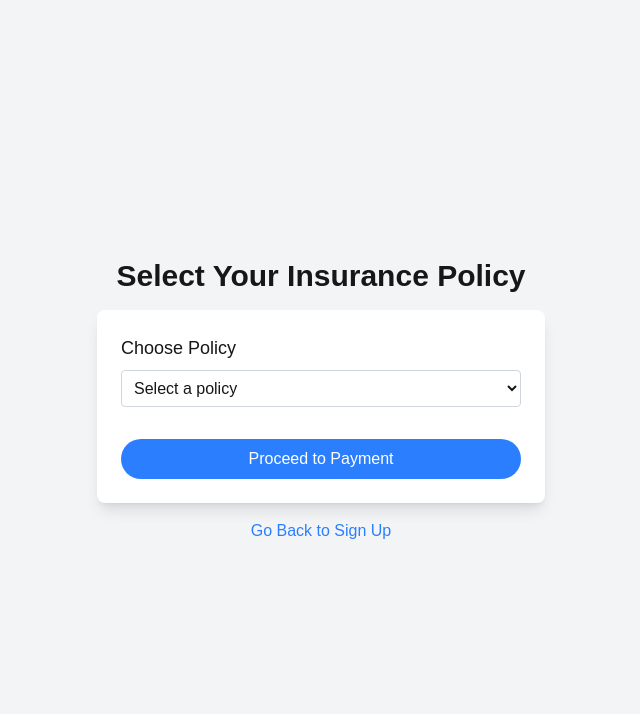
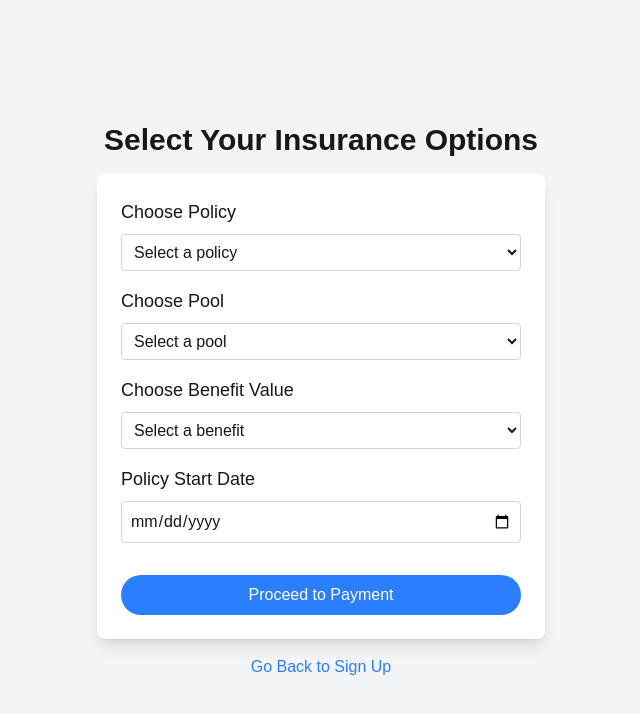
Before and after one commit to Hybern8/P2P, a Next.js app: page /policy in a window 1280 px wide. Shown: the top 714 px of the page, without its empty margins (319-959 px from the left). Built offline with nearby package versions, Linux system fonts and the light colour scheme.

Commit message:
updates across a few scripts

```diff
--- a/src/pages/api/getUserData.js
+++ b/src/pages/api/getUserData.js
@@ -30,7 +30,7 @@ export default async function handler(req, res) {
     const result = await pool.request()
       .input('userId', sql.Int, userId)
       .query(`
-        SELECT id, name, email, policy, premium, claimStatus
+        SELECT id, name, email, policy, premium, claimStatus, pool, benefit, startDate
         FROM Users
         WHERE id = @userId
       `);
--- a/src/pages/api/setPolicy.js
+++ b/src/pages/api/setPolicy.js
@@ -19,43 +19,60 @@ export default async function handler(req, res) {
   }
 
   const cookies = req.headers.cookie ? parse(req.headers.cookie) : {};
-  const userId = parseInt(cookies.auth_token, 10); // Make sure auth_token is set
+  const userId = parseInt(cookies.auth_token, 10);
 
   if (!userId) {
     return res.status(401).json({ error: 'Unauthorized: No valid auth token' });
   }
 
-  const { policy } = req.body;
+  const { policy, pool, benefit, startDate } = req.body;
+
   const validPolicies = ['basic', 'premium', 'comprehensive'];
+  const validPools = ['Car A', 'Car B', 'Car C', 'Car D'];
+  const validBenefits = ['200000', '500000', '750000', '1000000'];
 
-  if (!validPolicies.includes(policy.toLowerCase())) {
+  if (!validPolicies.includes(policy?.toLowerCase())) {
     return res.status(400).json({ error: 'Invalid policy type' });
   }
+  if (!validPools.includes(pool)) {
+    return res.status(400).json({ error: 'Invalid pool selection' });
+  }
+  if (!validBenefits.includes(benefit)) {
+    return res.status(400).json({ error: 'Invalid benefit value' });
+  }
+  if (!startDate) {
+    return res.status(400).json({ error: 'Start date is required' });
+  }
 
-  let pool;
+  let db;
 
   try {
-    pool = await sql.connect(config);
+    db = await sql.connect(config);
 
-    // Check if user exists in the database
-    const result = await pool.request()
+    const result = await db.request()
       .input('userId', sql.Int, userId)
       .input('policy', sql.VarChar, policy)
+      .input('pool', sql.VarChar, pool)
+      .input('benefit', sql.Int, benefit)
+      .input('startDate', sql.Date, startDate)
       .query(`
         UPDATE Users
-        SET policy = @policy
+        SET policy = @policy,
+            pool = @pool,
+            benefit = @benefit,
+            startDate = @startDate
         WHERE id = @userId
       `);
 
     if (result.rowsAffected[0] === 0) {
-      return res.status(404).json({ error: 'User not found or policy already set' });
+      return res.status(404).json({ error: 'User not found or not updated' });
     }
 
-    return res.status(200).json({ message: 'Policy updated successfully' });
+    return res.status(200).json({ message: 'Policy info updated successfully' });
   } catch (err) {
-    console.error('Error updating policy:', err);
-    return res.status(500).json({ error: 'Failed to update policy' });
+    console.error('Error updating user:', err);
+    return res.status(500).json({ error: 'Failed to update policy info' });
   } finally {
-    if (pool) await pool.close();
+    if (db) await db.close();
   }
 }
--- a/src/pages/dashboard.js
+++ b/src/pages/dashboard.js
@@ -1,5 +1,6 @@
 import { useState, useEffect } from 'react';
 import { useRouter } from 'next/router';
+import { Date, SmallDateTime } from 'mssql';
 
 export default function Dashboard() {
   const [userData, setUserData] = useState(null);
@@ -10,7 +11,6 @@ export default function Dashboard() {
   useEffect(() => {
     const fetchData = async () => {
       try {
-        // Fetch user data (name, policy, etc.)
         const userResponse = await fetch('/api/getUserData');
         if (userResponse.status === 401) {
           router.push('/login');
@@ -19,7 +19,6 @@ export default function Dashboard() {
         const user = await userResponse.json();
         setUserData(user);
 
-        // Fetch total contributions
         const contributionsResponse = await fetch('/api/getTotalContributions');
         const contributionsData = await contributionsResponse.json();
         setTotalContributions(contributionsData.totalContributions || 0);
@@ -41,9 +40,11 @@ export default function Dashboard() {
       <h1 className="text-3xl font-bold mb-4">Welcome, {userData.name}!</h1>
 
       <div className="w-full max-w-md bg-white p-6 rounded-lg shadow-lg mb-6">
-        <h2 className="text-2xl font-bold">Policy Details</h2>
+        <h2 className="text-2xl font-bold mb-2">Policy Details</h2>
         <p><strong>Policy Type:</strong> {userData.policy}</p>
-        <p><strong>Total Contributions:</strong> ₦{totalContributions}</p>
+        <p><strong>Pool:</strong> {userData.pool}</p>
+        <p><strong>Benefit:</strong> ₦{Number(userData.benefit).toLocaleString()}</p>
+        <p><strong>Total Contributions:</strong> ₦{totalContributions.toLocaleString()}</p>
       </div>
 
       <div className="w-full max-w-md bg-white p-6 rounded-lg shadow-lg mb-6">
--- a/src/pages/index.js
+++ b/src/pages/index.js
@@ -5,11 +5,19 @@ export default function Home() {
     <div className="flex flex-col items-center justify-center min-h-screen bg-gray-100">
       <h1 className="text-3xl font-bold mb-4">Welcome to P2P Insurance</h1>
       <p className="text-gray-600 mb-6">Providing affordable peer-to-peer life insurance.</p>
-      <Link href="/signup">
-        <button className="bg-blue-500 text-white px-6 py-2 rounded-full text-xl">
-          Sign Up Now
-        </button>
-      </Link>
+
+      <div className="flex space-x-4">
+        <Link href="/signup">
+          <button className="bg-blue-500 text-white px-6 py-2 rounded-full text-xl">
+            Sign Up
+          </button>
+        </Link>
+        <Link href="/login">
+          <button className="bg-cyan-500 text-white px-6 py-2 rounded-full text-xl">
+            Login
+          </button>
+        </Link>
+      </div>
     </div>
   );
 }
--- a/src/pages/policy.js
+++ b/src/pages/policy.js
@@ -3,61 +3,57 @@ import Link from 'next/link';
 
 export default function PolicySelection() {
   const [selectedPolicy, setSelectedPolicy] = useState('');
+  const [selectedPool, setSelectedPool] = useState('');
+  const [selectedBenefit, setSelectedBenefit] = useState('');
+  const [startDate, setStartDate] = useState('');
   const [submitted, setSubmitted] = useState(false);
   const [error, setError] = useState('');
 
-  const handlePolicyChange = (e) => {
-    setSelectedPolicy(e.target.value);
-  };
-
   const handleSubmit = async (e) => {
     e.preventDefault();
-    setError(''); // Reset error before submission
+    setError('');
 
-    if (!selectedPolicy) {
-      setError('Please select a policy before proceeding.');
+    if (!selectedPolicy || !selectedPool || !selectedBenefit || !startDate) {
+      setError('Please complete all selections including the start date.');
       return;
     }
 
     try {
-      setSubmitted(true); // Disable button during submission
-
+      setSubmitted(true);
       const response = await fetch('/api/setPolicy', {
         method: 'POST',
-        headers: {
-          'Content-Type': 'application/json',
-        },
-        body: JSON.stringify({ policy: selectedPolicy }), // Send selected policy
+        headers: { 'Content-Type': 'application/json' },
+        body: JSON.stringify({
+          policy: selectedPolicy,
+          pool: selectedPool,
+          benefit: selectedBenefit,
+          startDate
+        }),
       });
 
-      const data = await response.json(); // Get the response data
+      const data = await response.json();
+      if (!response.ok) throw new Error(data.error || 'Policy update failed');
 
-      if (!response.ok) {
-        throw new Error(data.error || 'Failed to update policy');
-      }
-
-      // Policy update successful — redirect to payment
       setTimeout(() => {
         window.location.href = '/payment';
       }, 1000);
     } catch (err) {
       console.error('Policy update failed:', err);
-      setError('Something went wrong while updating your policy. Please try again.');
-      setSubmitted(false); // Re-enable the submit button after failure
+      setError('An error occurred. Please try again.');
+      setSubmitted(false);
     }
   };
 
   return (
     <div className="flex flex-col items-center justify-center min-h-screen bg-gray-100 p-4">
-      <h1 className="text-3xl font-bold mb-4">Select Your Insurance Policy</h1>
+      <h1 className="text-3xl font-bold mb-4">Select Your Insurance Options</h1>
       <form onSubmit={handleSubmit} className="w-full max-w-md bg-white p-6 rounded-lg shadow-lg">
         <div className="mb-4">
           <label htmlFor="policy" className="block text-lg">Choose Policy</label>
           <select
             id="policy"
-            name="policy"
             value={selectedPolicy}
-            onChange={handlePolicyChange}
+            onChange={(e) => setSelectedPolicy(e.target.value)}
             required
             className="w-full p-2 mt-2 border border-gray-300 rounded"
           >
@@ -67,6 +63,53 @@ export default function PolicySelection() {
             <option value="comprehensive">Comprehensive</option>
           </select>
         </div>
+
+        <div className="mb-4">
+          <label htmlFor="pool" className="block text-lg">Choose Pool</label>
+          <select
+            id="pool"
+            value={selectedPool}
+            onChange={(e) => setSelectedPool(e.target.value)}
+            required
+            className="w-full p-2 mt-2 border border-gray-300 rounded"
+          >
+            <option value="">Select a pool</option>
+            <option value="Car A">Car A</option>
+            <option value="Car B">Car B</option>
+            <option value="Car C">Car C</option>
+            <option value="Car D">Car D</option>
+          </select>
+        </div>
+
+        <div className="mb-4">
+          <label htmlFor="benefit" className="block text-lg">Choose Benefit Value</label>
+          <select
+            id="benefit"
+            value={selectedBenefit}
+            onChange={(e) => setSelectedBenefit(e.target.value)}
+            required
+            className="w-full p-2 mt-2 border border-gray-300 rounded"
+          >
+            <option value="">Select a benefit</option>
+            <option value="200000">₦200,000</option>
+            <option value="500000">₦500,000</option>
+            <option value="750000">₦750,000</option>
+            <option value="1000000">₦1,000,000</option>
+          </select>
+        </div>
+
+        <div className="mb-4">
+          <label htmlFor="startDate" className="block text-lg">Policy Start Date</label>
+          <input
+            type="date"
+            id="startDate"
+            value={startDate}
+            onChange={(e) => setStartDate(e.target.value)}
+            required
+            className="w-full p-2 mt-2 border border-gray-300 rounded"
+          />
+        </div>
+
         {error && <p className="text-red-600 mb-2">{error}</p>}
         <button
           type="submit"
```
